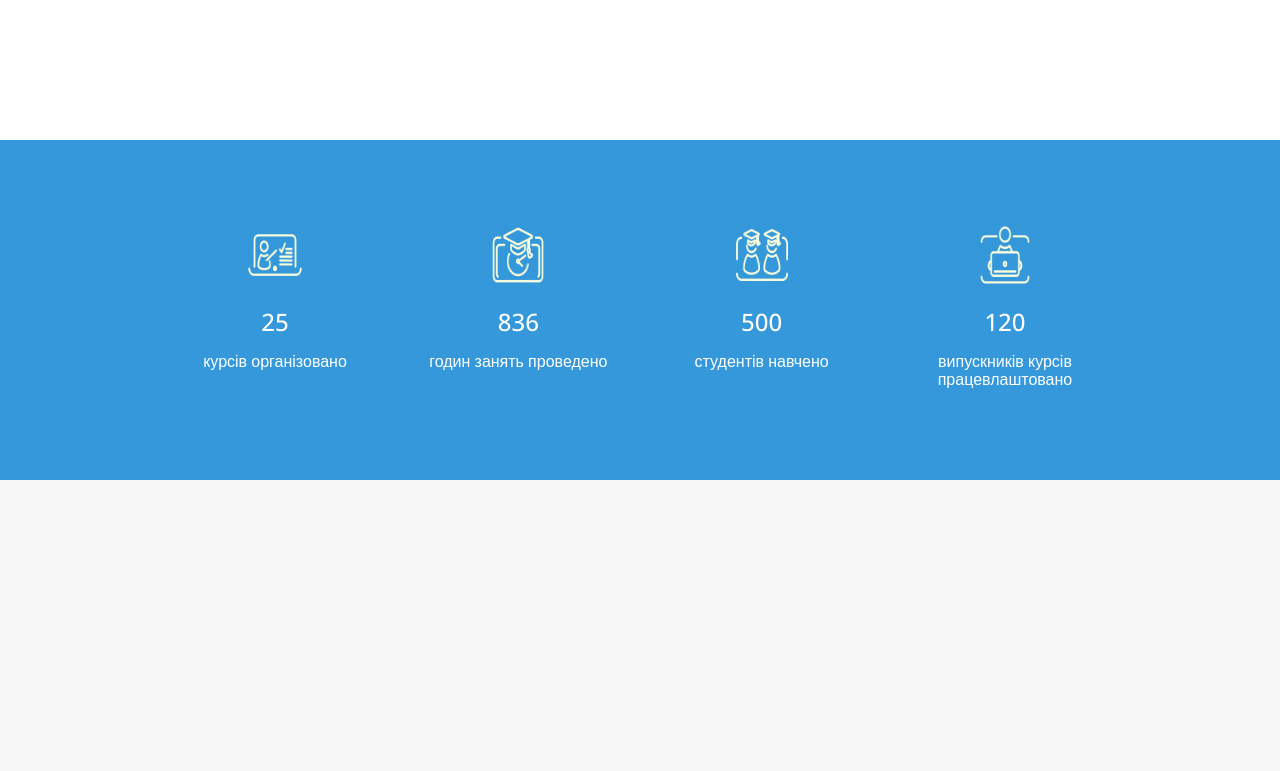
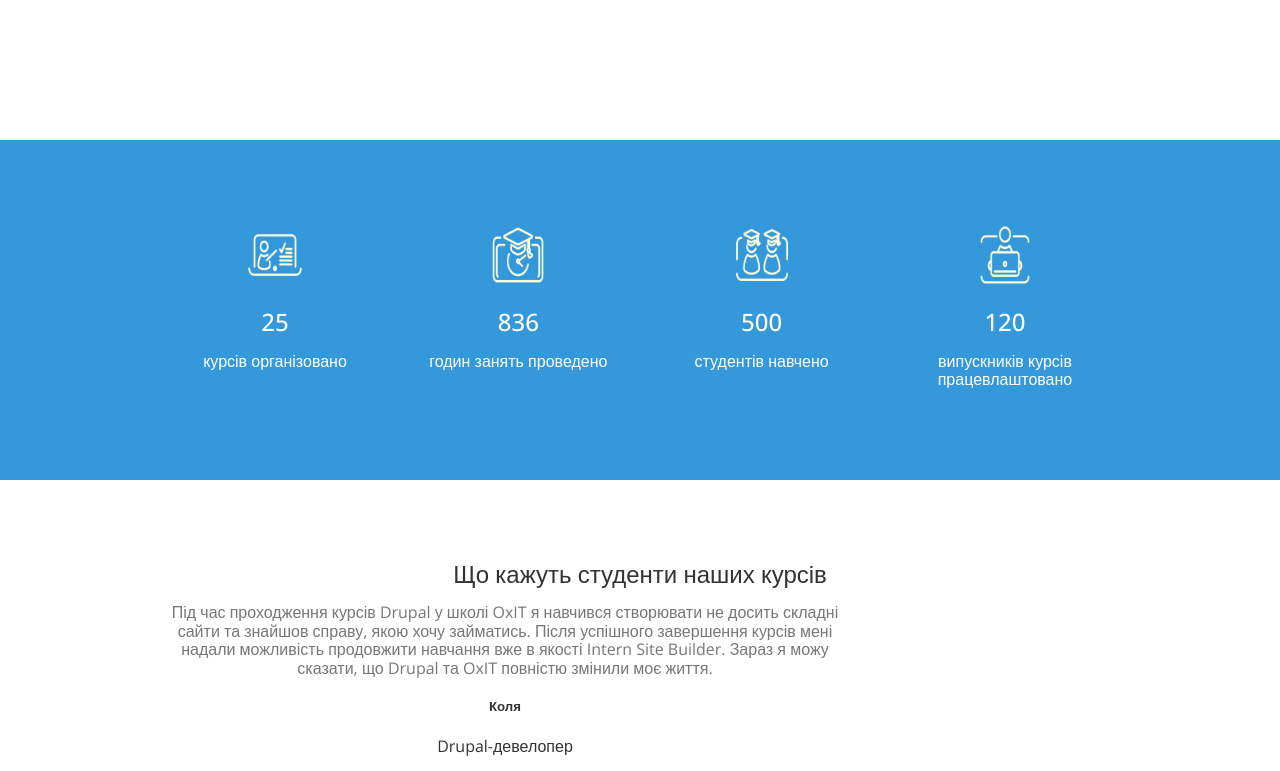
Before and after one commit to ChokolatePancake/mockup4, a website: page src/index.html in a window 1280 px wide. Shown: the part 1233-2004 px from the top of the page. Before the commit the page ends 1713 px from the top, so only its background shows below. Drawn offline with nearby package versions, Linux system fonts and the light colour scheme; files that its build step writes are made by us from their sources.

Commit message:
Add testimonials

```diff
--- /dev/null
+++ b/docs/js/testimonials-slider.js
@@ -0,0 +1 @@
+$(document).ready((function(){$(".testimonials__content").slick({slidesToShow:1,autoplay:!0,speed:500,fade:!0,autoplaySpeed:1e4,infinite:!0})}));
--- /dev/null
+++ b/src/html/testimonials.html
@@ -0,0 +1,29 @@
+<div class="testimonials">
+    <div class="container">
+        <h2>Що кажуть студенти наших курсів</h2>
+        <div class="testimonials__content">
+            <div class="testimonials__block">
+                <div class="testimonials__message">
+                    <p>Під час проходження курсів Drupal у школі OxIT я навчився створювати не досить складні сайти та знайшов справу, якою хочу займатись. Після успішного завершення курсів мені надали можливість продовжити навчання вже в якості Intern Site Builder. Зараз я можу сказати, що Drupal та OxIT повністю змінили моє життя.</p>
+                </div>
+                <h5>Коля</h5>
+                <p>Drupal-девелопер</p>
+            </div>
+            <div class="testimonials__block">
+                <div class="testimonials__message">
+                    <p>Під час проходження курсів Drupal у школі OxIT я навчився створювати не досить складні сайти та знайшов справу, якою хочу займатись. Після успішного завершення курсів мені надали можливість продовжити навчання вже в якості Intern Site Builder. Зараз я можу сказати, що Drupal та OxIT повністю змінили моє життя.</p>
+                </div>
+                <h5>Коля</h5>
+                <p>Drupal-девелопер</p>
+            </div>
+            <div class="testimonials__block">
+                <div class="testimonials__message">
+                    <p>Під час проходження курсів Drupal у школі OxIT я навчився створювати не досить складні сайти та знайшов справу, якою хочу займатись. Після успішного завершення курсів мені надали можливість продовжити навчання вже в якості Intern Site Builder. Зараз я можу сказати, що Drupal та OxIT повністю змінили моє життя.</p>
+                </div>
+                <h5>Коля</h5>
+                <p>Drupal-девелопер</p>
+            </div>
+        </div>
+    </div>
+
+</div>
--- a/src/index.html
+++ b/src/index.html
@@ -20,6 +20,7 @@
 </div>
 @@include('html/development.html')
 @@include('html/statistics.html')
+@@include('html/testimonials.html')
 <script type="text/javascript" src="//code.jquery.com/jquery-1.11.0.min.js"></script>
 <script type="text/javascript" src="//code.jquery.com/jquery-migrate-1.2.1.min.js"></script>
 <script type="text/javascript" src="//cdn.jsdelivr.net/npm/slick-carousel@1.8.1/slick/slick.min.js"></script>
@@ -27,5 +28,6 @@
 <script src="js/phone.js"></script>
 <script src="js/form-validation.js"></script>
 <script src="js/slider.js"></script>
+<script src="js/testimonials-slider.js"></script>
 </body>
 </html>
--- /dev/null
+++ b/src/js/testimonials-slider.js
@@ -0,0 +1,10 @@
+$(document).ready(function() {
+    $('.testimonials__content').slick({
+        slidesToShow: 1,
+        autoplay: true,
+        speed:500,
+        fade: true,
+        autoplaySpeed: 10000,
+        infinite:true
+    });
+});
--- a/src/scss/styles.scss
+++ b/src/scss/styles.scss
@@ -8,3 +8,4 @@
 @import "registration";
 @import "development";
 @import "statistics";
+@import "testimonials";
--- /dev/null
+++ b/src/scss/testimonials.scss
@@ -0,0 +1,42 @@
+.testimonials {
+  background-color: $white;
+  text-align: center;
+  padding-top: 80px;
+  h2 {
+    margin: 0;
+    font-weight: 500;
+  }
+
+  &__content {
+    >.slick-track {
+      max-width: 890px !important;
+    }
+  }
+  &__block {
+    max-width: 700px;
+    margin: 0 auto;
+  }
+  &__message {
+    p {
+      color: $dark-white;
+    }
+    //&::before{
+    //  content: '“';
+    //  font-size: 4em;
+    //  color: $black;
+    //  position: absolute;
+    //  font-family: serif;
+    //  //top: -10px;
+    //  left: 10px;
+    //}
+    //&::after {
+    //  content: '”';
+    //  font-size: 4em;
+    //  color: $black;
+    //  position: absolute;
+    //  font-family: serif;
+    //  //bottom: -10px;
+    //  //right: -10px;
+    //}
+  }
+}
--- a/src/scss/variables.scss
+++ b/src/scss/variables.scss
@@ -1,11 +1,11 @@
+$black: #000;
+$dark-grey: #333333;
+$light-black: #555;
+$dark-white: #777;
 $grey: #C9C9C9;
-$dark-grey: #333333;
+$light-grey: #f7f7f7;
 $middle-grey: #eee;
+$white: #fff;
 $blue: #337ab7;
 $light-blue: #3498db;
-$white: #fff;
-$black: #000;
-$light-grey: #f7f7f7;
-$light-black: #555;
-$dark-white: #777;
 $red: #ee0000;
```
Also changed, not shown: docs/index.html (+30 -0 lines), docs/css/styles.css.
